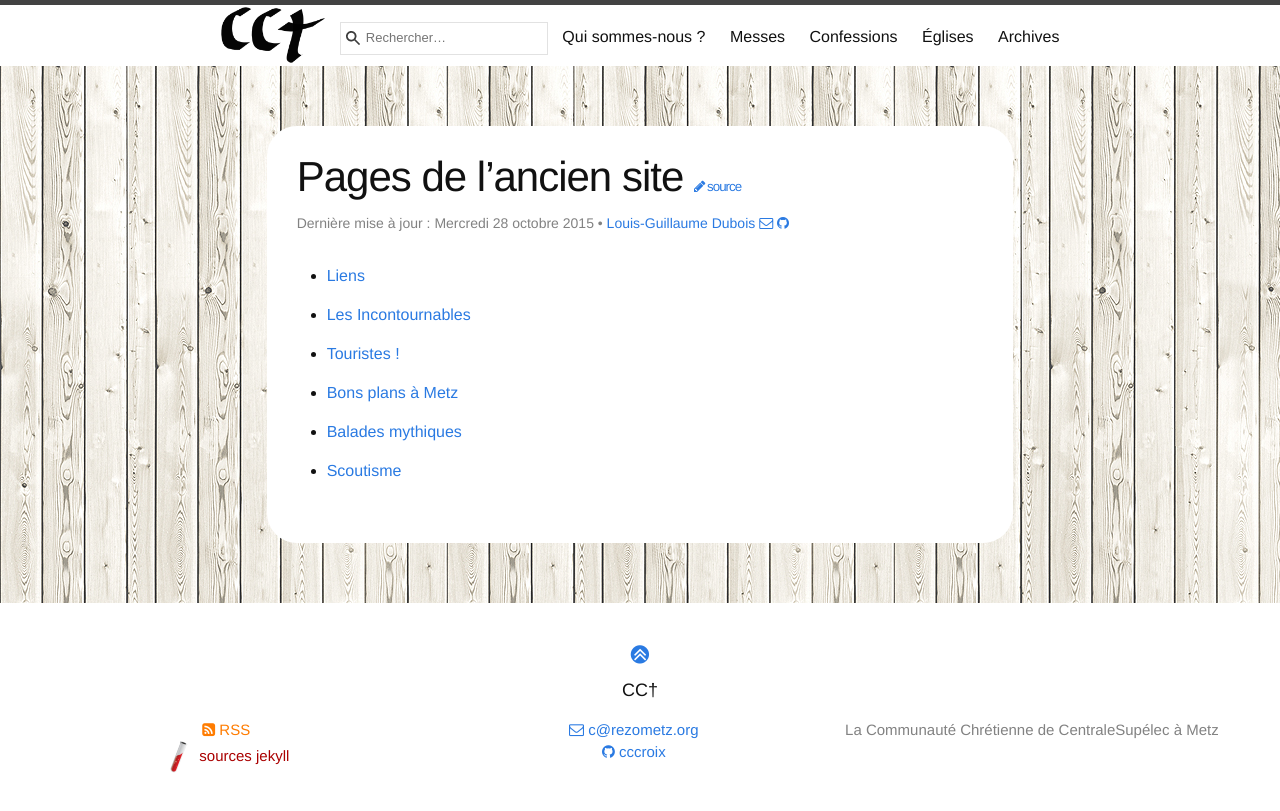
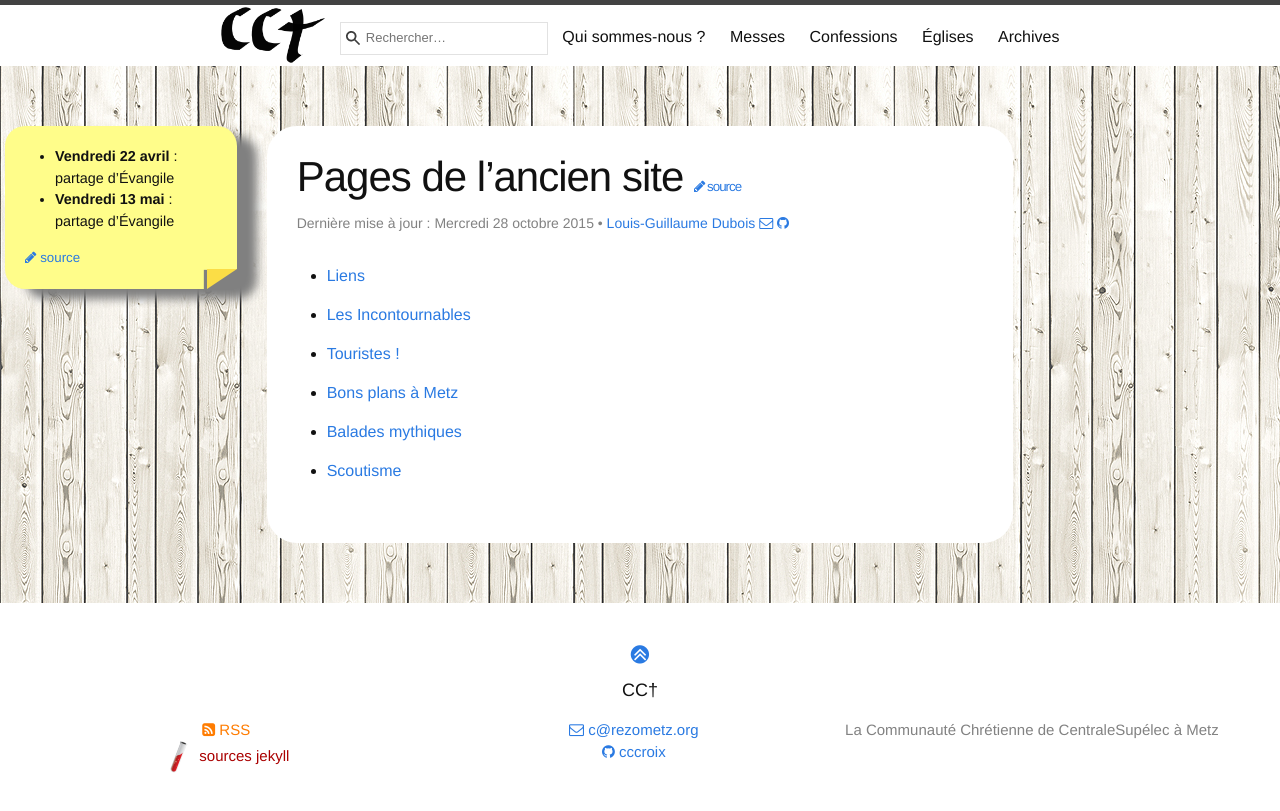
Before and after one commit to cccroix/cccroix.github.io, a Jekyll site: the page built from wpimport.md, in a window 1280 px wide. Shown: the top 811 px of the page. Built offline with Jekyll 4.4.1, drawn with Linux system fonts in a browser that asks for light colours.

Commit message:
Update blocnote.md

```diff
--- a/blocnote.md
+++ b/blocnote.md
@@ -4,3 +4,6 @@ role: blocnote
 published: true
 # sera affiché avant l’index des articles
 ---
+
+- **Vendredi 22 avril** : partage d'Évangile
+- **Vendredi 13 mai** : partage d'Évangile
```
